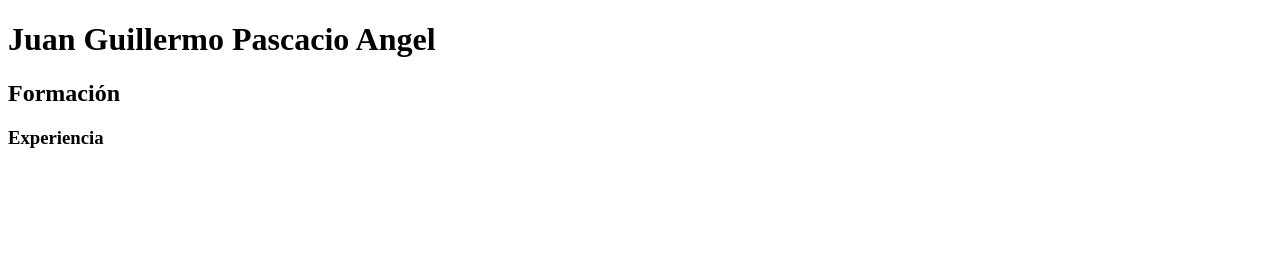
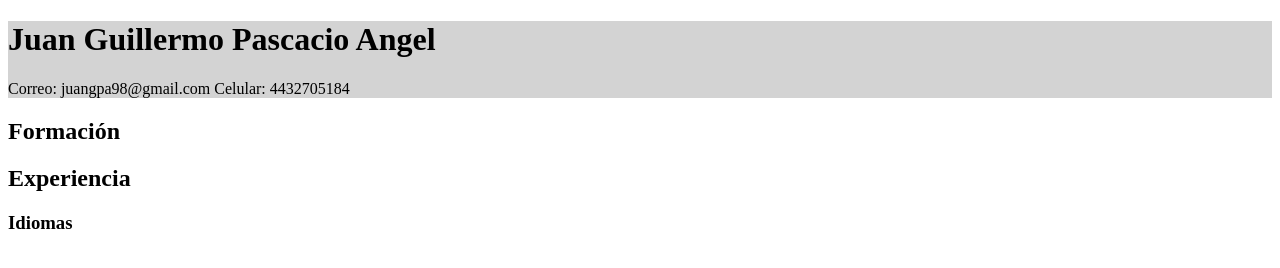
Before and after one commit to Juangpa98/Laboratorio1, a plain HTML site: page index.html in a window 1280 px wide. Drawn offline with Linux system fonts and the light colour scheme.

Commit message:
prueba header

```diff
--- a/index.html
+++ b/index.html
@@ -7,9 +7,12 @@
     <title>Document</title>
 </head>
 <body>
-
+    <header style="background-color:lightgrey">
     <h1> Juan Guillermo Pascacio Angel </h1>
+        <p> Correo: juangpa98@gmail.com    Celular: 4432705184</p>
+    </header>
     <h2> Formación </h2>
-    <h3> Experiencia </h3>
+    <h2> Experiencia </h2>
+    <h3> Idiomas </h3>
 </body>
 </html>
```
